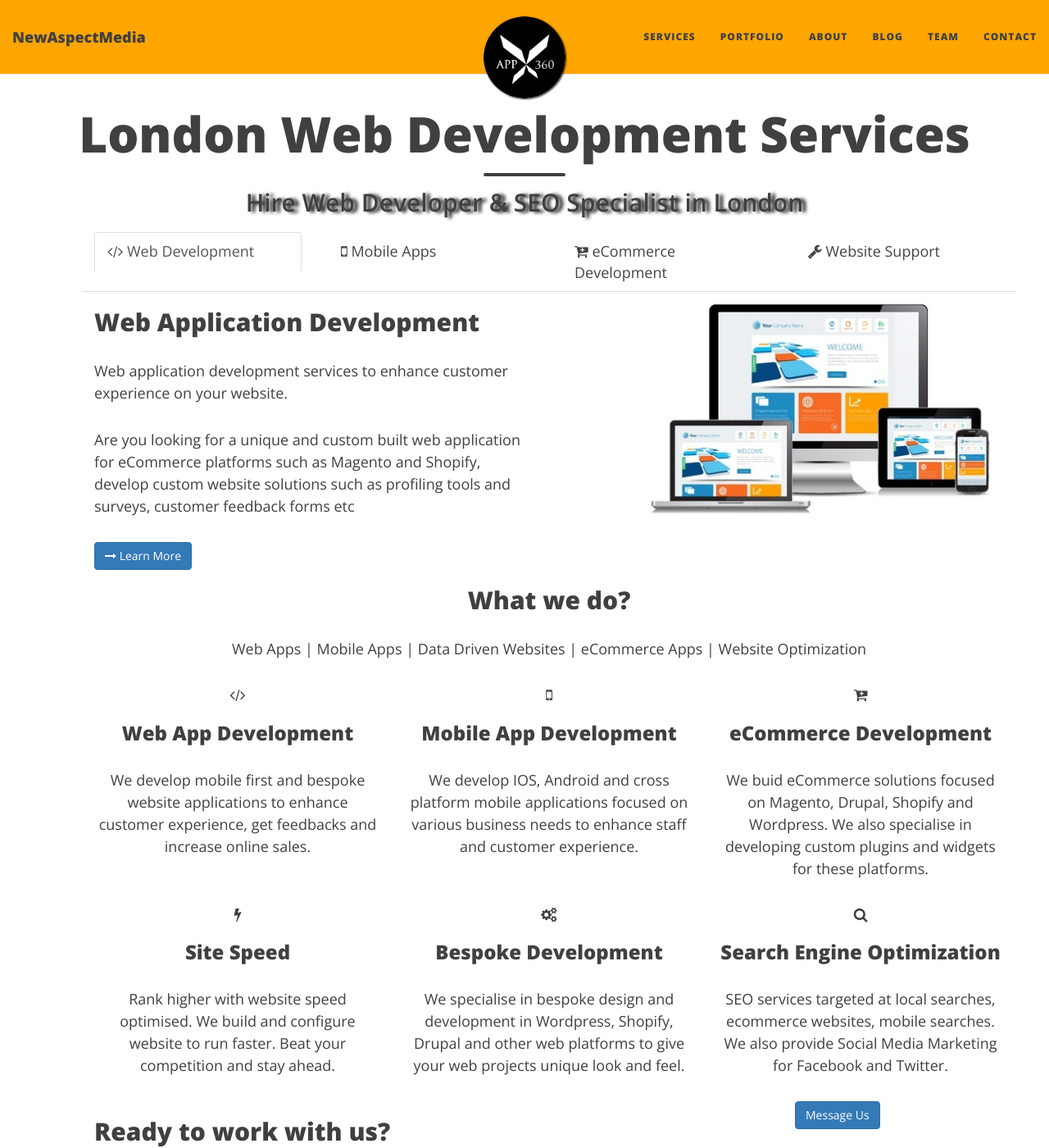
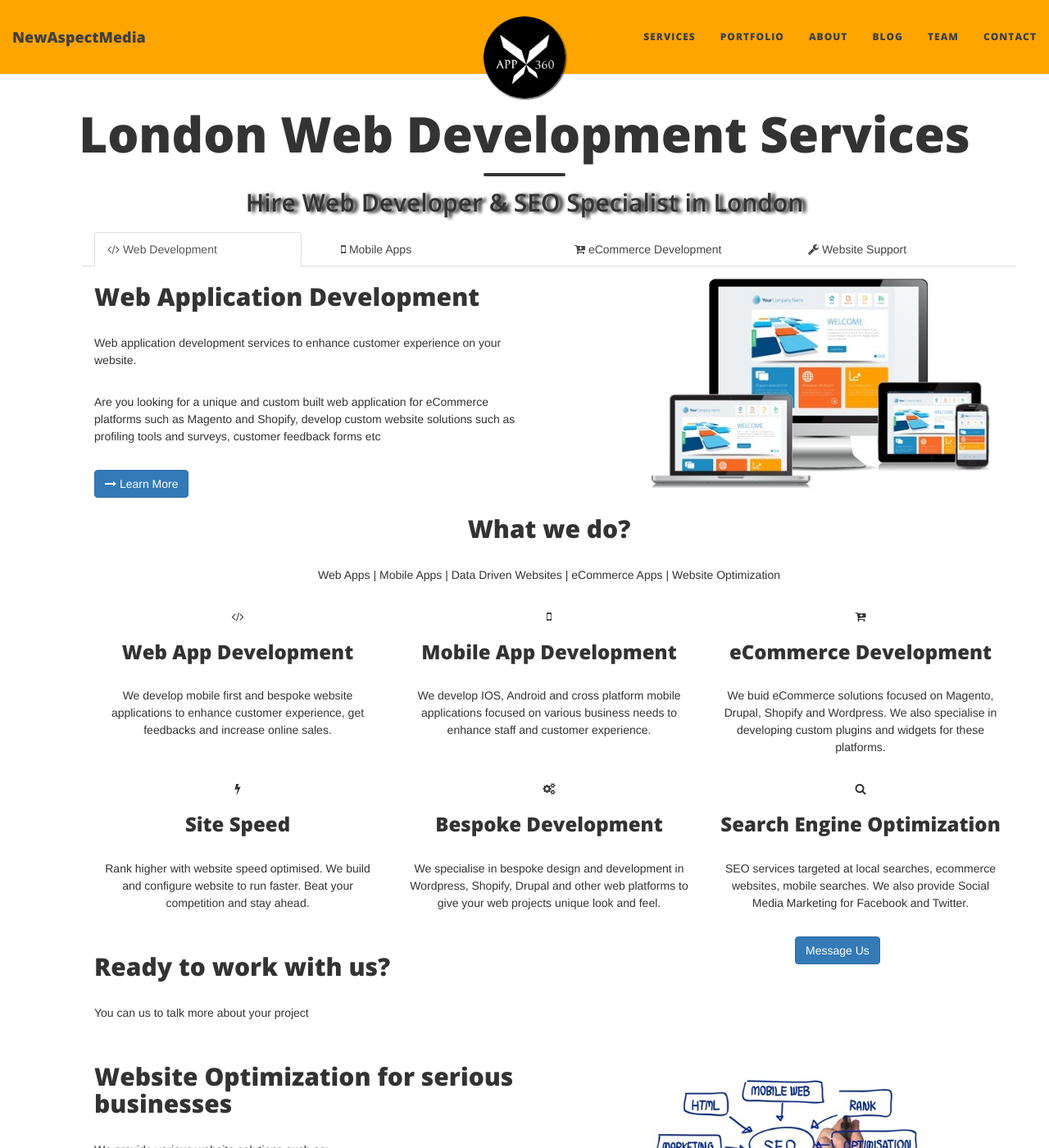
Before and after one commit to newmedia77/appxnam, a Jekyll site: the page built from index.html, in a window 1280 px wide and 1400 px high. Shown: the whole window at 82% size. Built offline with Jekyll 4.4.1, drawn with Linux system fonts in a browser that asks for light colours; nearby versions of some CDN libraries; the list of posts is cut into pages by our own code.

Commit message:
andreas
revert

```diff
--- a/css/main.css
+++ b/css/main.css
@@ -1,5 +1,9 @@
 @import url("pygment_highlights.css");
+<<<<<<< HEAD
 
+=======
+@import url("responsive.css");
+>>>>>>> parent of b8aebcd... andreas
 
 /* --- General --- */
 
```
